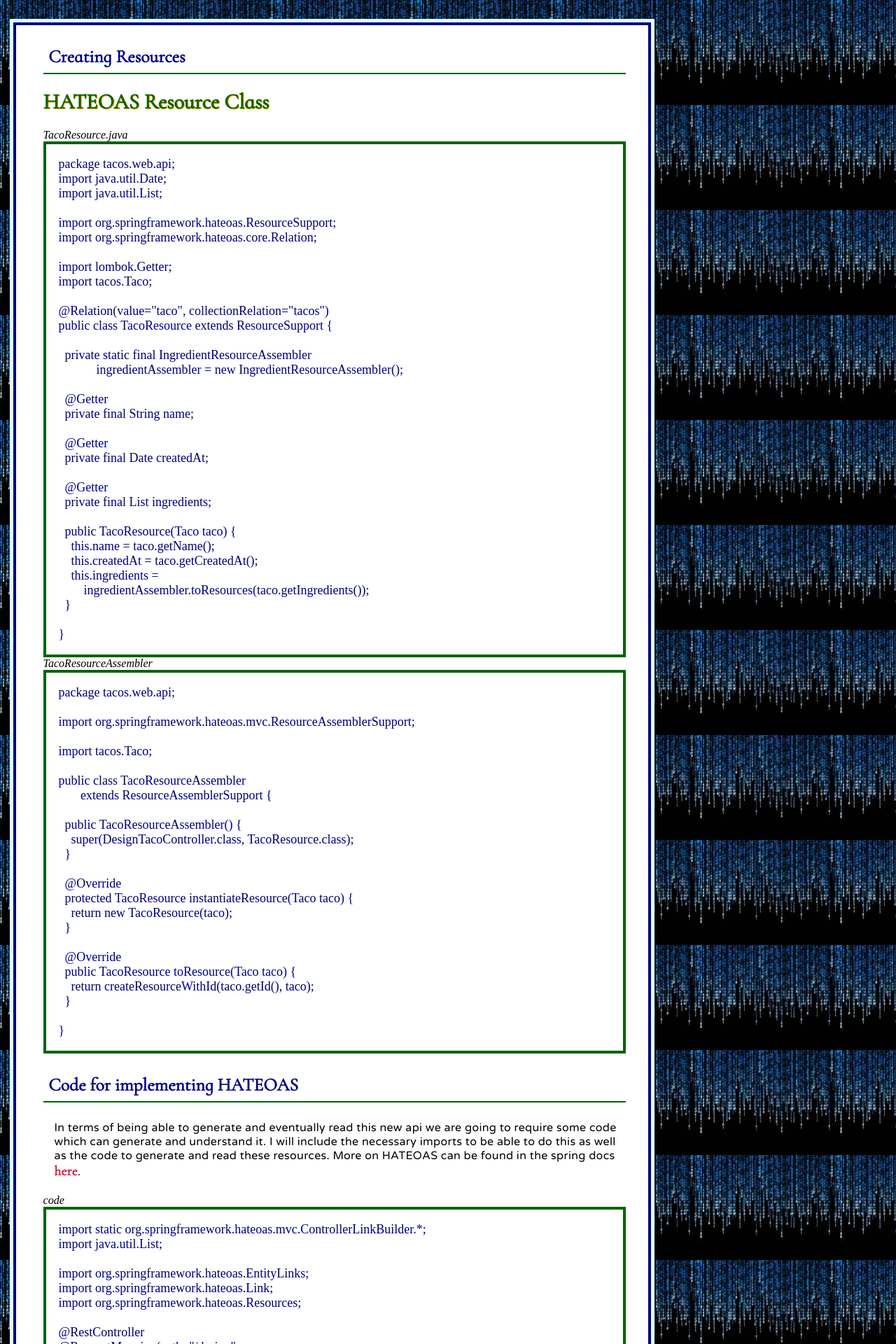
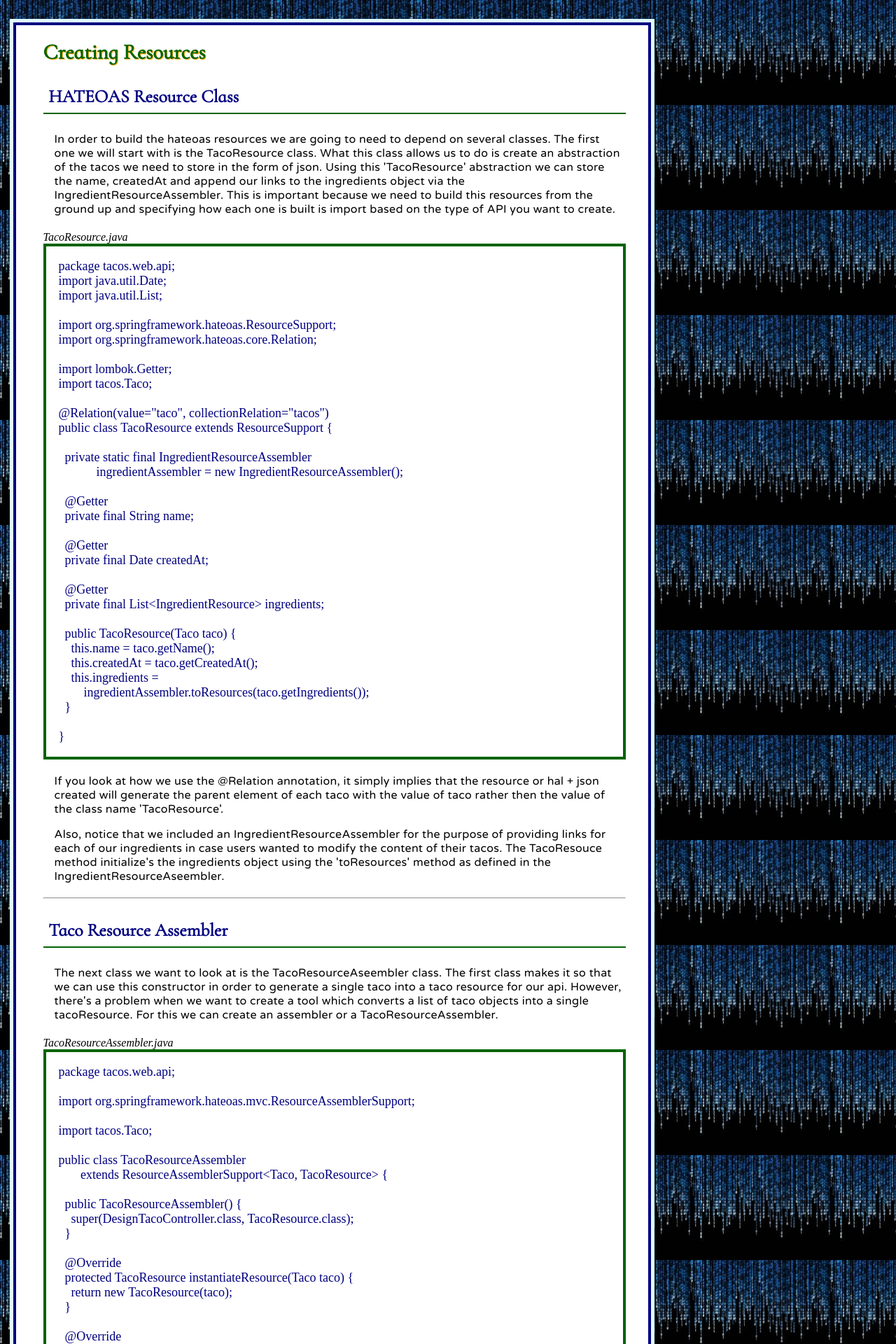
Before and after one commit to delacrank/neverstopcoding.com, a PHP site: page /Java_Web/Java_Web35.html in a window 1280 px wide. Shown: the top 1920 px of the page at 70% size. Run offline with PHP 8.4, Linux system fonts and the light colour scheme.

Commit message:
more java files

```diff
--- a/Java_Web/Java_Web33.html
+++ b/Java_Web/Java_Web33.html
@@ -31,7 +31,7 @@
 
 <p>So far we have seen some aspects of using the get and post methods to ping pong data between our two urls localhost:8080 and localhost:4200. The next step is going to be understand http put and patch methods for updating the fields in our database.  First we need to describe what these methods do.
 
-  <span class = "nl">First the put method is the opposite of get, in that it sends data from the client to the server. If we wanted to change the address of an order we can pass the order id as a parameter for our put route, in our method and pass the updated order object to be sent into our repo.</span><p>
+  <span class = "nl">First the put method is the opposite of get, in that it sends data from the client to the server. If we wanted to change the address of an order we can pass the order id as a parameter for our put route, in our method and pass the updated order object to be sent into our repo.</span></p>
 
 <em>put method</em>
 <pre class = "code">@PutMapping("/{orderId}")
--- a/Java_Web/Java_Web35.html
+++ b/Java_Web/Java_Web35.html
@@ -3,7 +3,7 @@
 <head><meta name="viewport" content="width=device-width, initial-scale=1">
 <meta http-equiv="Content-Type" content="text/html;
 	charset=utf-8" />
-<title>Updating api</title>
+<title>Hateoas Class</title>
 <link href='http://fonts.googleapis.com/css?family=Varela+Round' rel="stylesheet"><link href='http://fonts.googleapis.com/css?family=Cormorant+Infant' rel="stylesheet"><link rel="stylesheet"
       type="text/css"
       href="../testcss.css">
@@ -25,9 +25,11 @@
 <!-- Right -->
 <div id ="rightz">
 
-<h2>Creating Resources</h2>
+<h1>Creating Resources</h1>
 
-<h1>HATEOAS Resource Class</h1>
+<h2>HATEOAS Resource Class</h2>
+
+<p>In order to build the hateoas resources we are going to need to depend on several classes. The first one we will start with is the TacoResource class. What this class allows us to do is create an abstraction of the tacos we need to store in the form of json. Using this 'TacoResource' abstraction we can store the name, createdAt and append our links to the ingredients object via the IngredientResourceAssembler. This is important because we need to build this resources from the ground up and specifying how each one is built is import based on the type of API you want to create.</p>
 
 <em>TacoResource.java</em>
 <pre class = "code">package tacos.web.api;
@@ -53,7 +55,7 @@ public class TacoResource extends ResourceSupport {
   private final Date createdAt;
 
   @Getter
-  private final List<IngredientResource> ingredients;
+  private final List&lt;IngredientResource> ingredients;
 
   public TacoResource(Taco taco) {
     this.name = taco.getName();
@@ -64,8 +66,17 @@ public class TacoResource extends ResourceSupport {
 
 }</pre>
 
+<p>If you look at how we use the @Relation annotation, it simply implies that the resource or hal + json created will generate the parent element of each taco with the value of taco rather then the value of the class name 'TacoResource'.
 
-<em>TacoResourceAssembler</em>
+<span class ="nl">Also, notice that we included an IngredientResourceAssembler for the purpose of providing links for each of our ingredients in case users wanted to modify the content of their tacos. The TacoResouce method initialize's the ingredients object using the 'toResources' method as defined in the IngredientResourceAseembler.</span> </p>
+
+<hr />
+
+<h2>Taco Resource Assembler</h2>
+
+<p>The next class we want to look at is the TacoResourceAseembler class. The first class makes it so that we can use this constructor in order to generate a single taco into a taco resource for our api. However, there's a problem when we want to create a tool which converts a list of taco objects into a single tacoResource. For this we can create an assembler or a TacoResourceAssembler.</p>
+
+<em>TacoResourceAssembler.java</em>
 <pre class = "code">package tacos.web.api;
 
 import org.springframework.hateoas.mvc.ResourceAssemblerSupport;
@@ -73,7 +84,7 @@ import org.springframework.hateoas.mvc.ResourceAssemblerSupport;
 import tacos.Taco;
 
 public class TacoResourceAssembler
-       extends ResourceAssemblerSupport<Taco, TacoResource> {
+       extends ResourceAssemblerSupport&lt;Taco, TacoResource> {
 
   public TacoResourceAssembler() {
     super(DesignTacoController.class, TacoResource.class);
@@ -92,9 +103,15 @@ public class TacoResourceAssembler
 }</pre>
 
 
-<h2>Code for implementing HATEOAS</h2>
+<p>The class inherits the ResourceAssemblerSupport class which accepts two types, the object and the resouce we want to convert it into. Using the super method we can call our inherited constructor to pass in the classes we want to use to build this resouce. The reason why we are using the 'DesignTacoController.class' as the instance for our taco class, is because that is where we will be assigning the path's for our links.
 
-<p>In terms of being able to generate and eventually read this new api we are going to require some code which can generate and understand it. I will include the necessary imports to be able to do this as well as the code to generate and read these resources. More on HATEOAS can be found in the spring docs <a href="https://spring.io/projects/spring-hateoas" target="_blank">here</a>.</p>
+<span class = "nl">Our next method 'instantiateResouce' is created in order to create an instance of a tacoResouce giving a taco object. Finally, the toResource method will generate the necessary resource provided that you provide the correct Id and object for generating it. This is the only method which is inherited (other than the constructor) from the ResourceAssemblerSupport class.</span> </p>
+
+<hr />
+
+<h2>Design Taco Controller</h2>
+
+<p>If we look at our final method back in the designTacoController class, you can see how we no longer need to iterate through an object of taco's to generate the proper links.</p>
 
 <em>code</em>
 <pre class = "code">import static org.springframework.hateoas.mvc.ControllerLinkBuilder.*;
@@ -130,15 +147,23 @@ public class DesignTacoController {
     Resources<TacoResource> recentResources =
 	new Resources<TacoResource>(tacoResources);
 
+
     recentResources.add(
-	new Link("http://localhost:8080/design/recent", "recents"));
+	linkTo(methodOn(DesignTacoController.class).recentTacos())
+        .withRel("recents"));
     return recentResources;
   }</pre>
 
-<p>Let's understand this code, first we create a list to store the values from our database. Using the TacoResourceAssembler we can store this data in the form of hateoas. Finally, we can take this hateoas and store it in .To test the new implementation of our hateoas we can use the curl command.</p>
+<p>Let's understand this code, first we create a list to store the values from our database. Using the TacoResourceAssembler we can store initialize this list of tacos with a name, createdAt value and ingredient list for each taco. Also, notice this time around how I used the linkTo method in order to determine the path of my resource as well as the route to the method. Now our hal + json resource will be more flexiable in terms of the aquiring the correct host and route names.
+
+<span class = "nl">Then we can store this new object as a resouce and populate it with the recent links using the add method. In the situation above, we decided to hardcore each link. In the next section we are going to come up with a way to make these links dynamic so they read the host, currently this code would need to be modified each time we changed the domain name of our application.</span>
+
+<span class = "nl">Below, is the curl command to see the resources we created.</span> </p>
 
 <em>command</em>
 <pre class="code">curl localhost:8080/design/recent</pre>
+
+<p> More on HATEOAS can be found in the spring docs <a href="https://spring.io/projects/spring-hateoas" target="_blank">here</a>.</p>
 
   <hr />
 <br />
```
Also changed, not shown: Includes/Left_Java_Web.php (+7 -3 lines), Java_Web/Java_Web23.html (+10 -1 lines), Java_Web/Java_Web34.html (+29 -1 lines), Java_Web/Java_Web36.html (added, +71 -0 lines), Java_Web/Java_Web37.html (added, +39 -0 lines).
